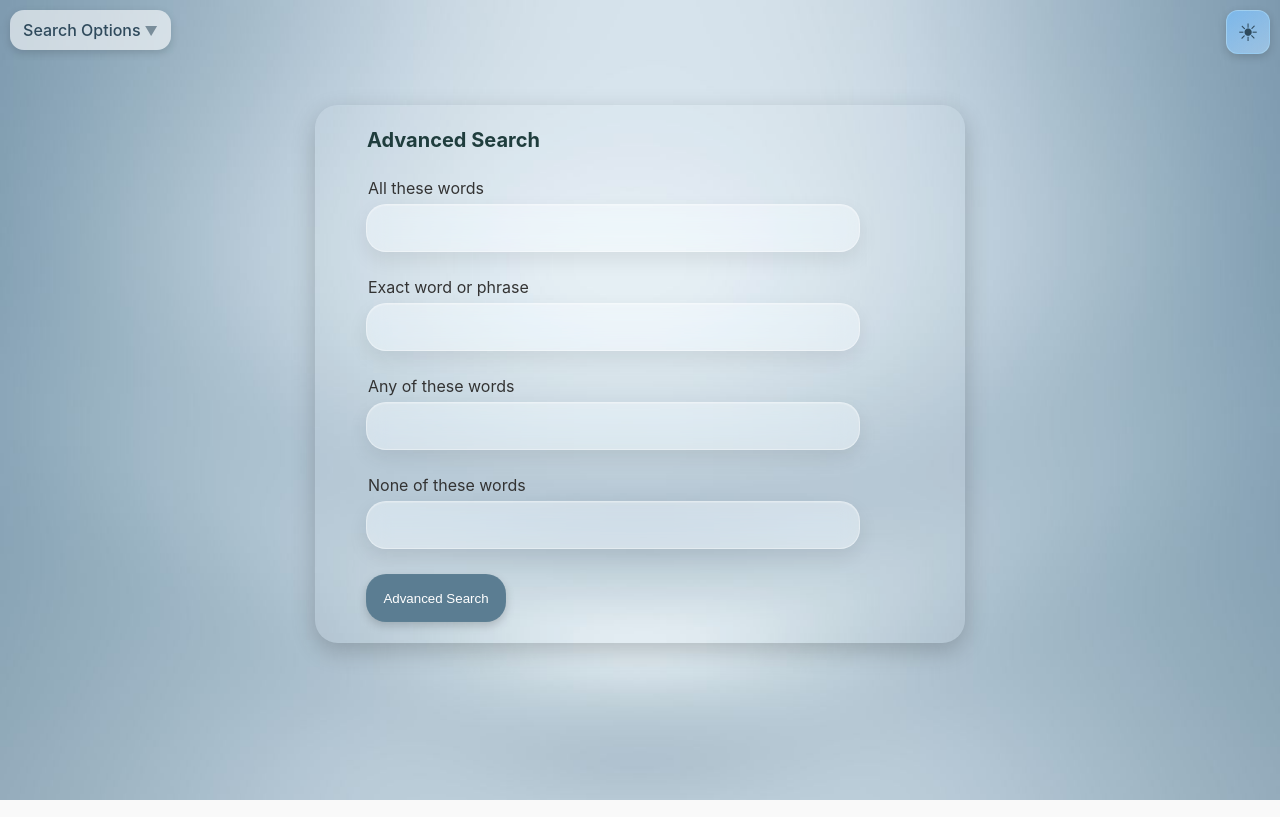
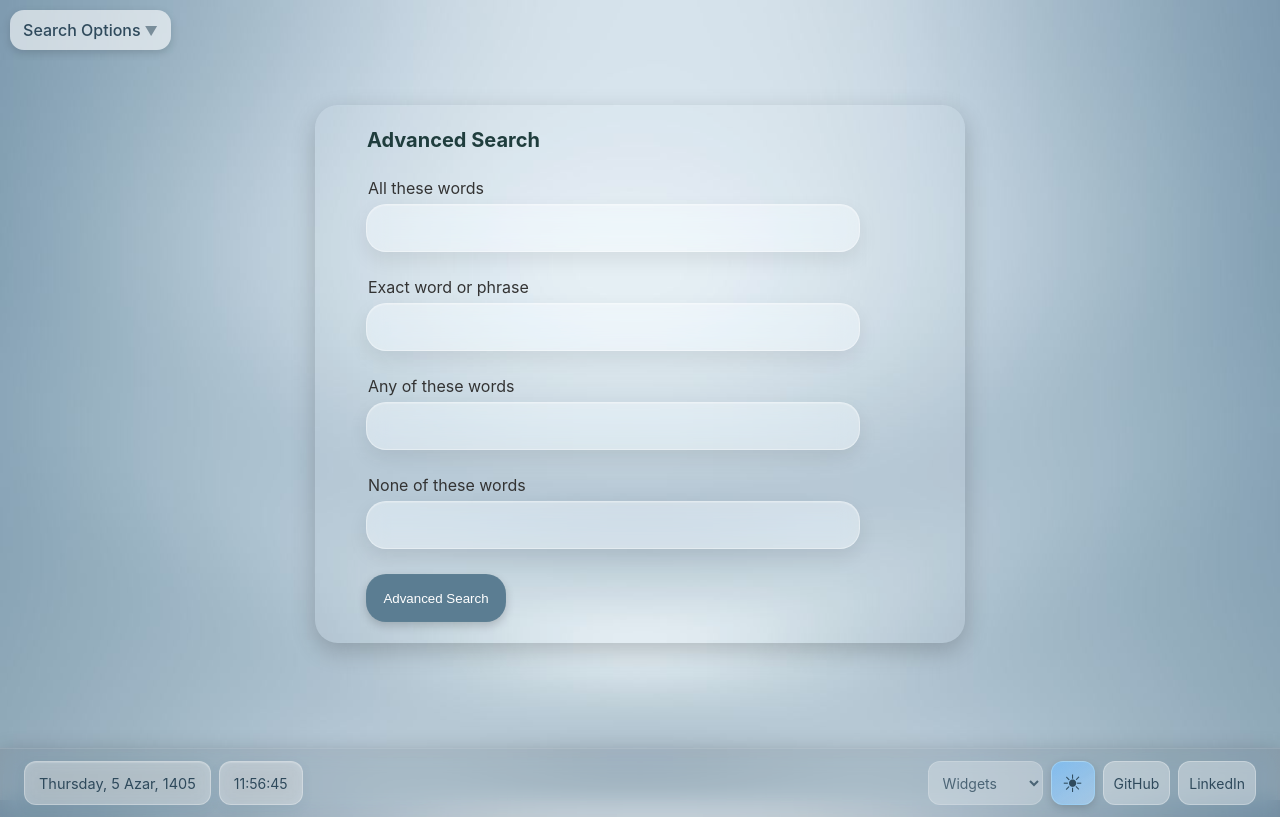
Before and after one commit to kooshamajl/WebSearchApp, a React (Vite) app: page /advanced in a window 1280 px wide. Built offline with nearby package versions, Linux system fonts and the light colour scheme.

Commit message:
feat: migrate shared application footer

```diff
--- a/css/dark-mode.css
+++ b/css/dark-mode.css
@@ -462,7 +462,8 @@
 }
 
 :root:not([data-theme="light"]) .footer-date-card span,
-:root:not([data-theme="light"]) .footer-time-card span {
+:root:not([data-theme="light"]) .footer-time-card span,
+:root:not([data-theme="light"]) :is(.footer-date-card, .footer-time-card) time {
 
   color: #eee;
 
--- a/css/footer.css
+++ b/css/footer.css
@@ -1,7 +1,6 @@
 /* ============================
    Site Footer
-   Markup for this is injected at runtime from html/partials/footer.html
-   by js/footer-loader.js, then wired up by js/footer.js.
+   Shared by the React footer and the legacy footer partial.
    ============================ */
 
 .site-footer {
@@ -316,3 +315,69 @@
   color: #fff;
   transform: translateY(-1.5px);
 }
+
+.app-footer {
+  flex-wrap: wrap;
+  gap: 12px 20px;
+}
+
+.app-footer :is(.footer-left, .footer-right, .social-icons) {
+  flex-wrap: wrap;
+  gap: 8px;
+}
+
+.app-footer :is(.footer-date-card, .footer-time-card, .footer-widget-select, .social-icons a) {
+  min-height: 44px;
+  max-width: 100%;
+  font: inherit;
+  color: var(--color-text-muted);
+}
+
+.app-footer .footer-time-card {
+  font-variant-numeric: tabular-nums;
+}
+
+.app-footer .footer-widget-select,
+.app-footer .social-icons a {
+  padding: 0 10px;
+  border: 1px solid var(--border-soft, rgba(255, 255, 255, .28));
+  border-radius: var(--radius-control);
+  background: var(--glass-light, rgba(255, 255, 255, .34));
+  color: var(--text-main, var(--color-text-muted));
+}
+
+.app-footer .footer-widget-select:disabled {
+  opacity: .75;
+}
+
+.app-footer .social-icons a {
+  display: inline-flex;
+  align-items: center;
+  text-decoration: none;
+}
+
+.app-footer .social-icons a:hover {
+  text-decoration: underline;
+}
+
+.app-footer :is(button, a, select):focus-visible {
+  outline: 2px solid var(--focus-blue);
+  outline-offset: 2px;
+}
+
+@media (max-width: 600px) {
+  .app-footer {
+    padding: 12px 16px;
+  }
+
+  .app-footer :is(.footer-left, .footer-right) {
+    width: 100%;
+  }
+}
+
+@media (prefers-reduced-motion: reduce) {
+  .app-footer,
+  .app-footer :is(.footer-date-card, .footer-time-card, .social-icons a) {
+    transition: none;
+  }
+}
--- a/css/main-style.css
+++ b/css/main-style.css
@@ -111,6 +111,19 @@ main {
   min-height: calc(100vh - 178px);
 }
 
+.app-layout {
+  display: flex;
+  flex-direction: column;
+  min-height: 100vh;
+  min-height: 100dvh;
+}
+
+.app-layout > main {
+  display: flow-root;
+  flex: 1;
+  min-height: 0;
+}
+
 /* ============================
    Glass Widget Base
    ============================ */
@@ -165,12 +178,6 @@ main {
   position: absolute;
   top: 10px;
   left: 10px;
-}
-
-.app-theme-control {
-  position: absolute;
-  top: 10px;
-  right: 10px;
 }
 
 .search-dropdown {
--- a/src/components/layout/AppLayout.tsx
+++ b/src/components/layout/AppLayout.tsx
@@ -1,5 +1,5 @@
 import type { ReactNode } from "react";
-import ThemeToggle from "../common/ThemeToggle";
+import Footer from "./Footer";
 import Navigation from "./Navigation";
 
 interface AppLayoutProps {
@@ -8,12 +8,12 @@ interface AppLayoutProps {
 
 export default function AppLayout({ children }: AppLayoutProps) {
     return (
-        <main>
-            <Navigation />
-            <div className="app-theme-control">
-                <ThemeToggle />
-            </div>
-            {children}
-        </main>
+        <div className="app-layout">
+            <main>
+                <Navigation />
+                {children}
+            </main>
+            <Footer />
+        </div>
     );
 }
--- /dev/null
+++ b/src/components/layout/Footer.tsx
@@ -0,0 +1,87 @@
+import { useEffect, useState } from "react";
+import ThemeToggle from "../common/ThemeToggle";
+import { formatFooterDate, formatFooterTime, type ClockFormat, type DateFormat } from "../../utils/footerDateTime";
+
+import "../../../css/footer.css";
+
+const DATE_FORMAT_KEY = "dateFormat";
+const CLOCK_FORMAT_KEY = "clockFormat";
+
+function readPreference(key: string): string | null {
+    try {
+        return localStorage.getItem(key);
+    } catch {
+        return null;
+    }
+}
+
+function savePreference(key: string, value: string) {
+    try {
+        localStorage.setItem(key, value);
+    } catch {
+        // The format still applies to the current page when storage is unavailable.
+    }
+}
+
+export default function Footer() {
+    const [now, setNow] = useState(() => new Date());
+    const [dateFormat, setDateFormat] = useState<DateFormat>(() =>
+        readPreference(DATE_FORMAT_KEY) === "gregorian" ? "gregorian" : "persian"
+    );
+    const [clockFormat, setClockFormat] = useState<ClockFormat>(() =>
+        readPreference(CLOCK_FORMAT_KEY) === "12" ? "12" : "24"
+    );
+
+    useEffect(() => {
+        const timer = window.setInterval(() => setNow(new Date()), 1000);
+        return () => window.clearInterval(timer);
+    }, []);
+
+    function toggleDateFormat() {
+        const next = dateFormat === "persian" ? "gregorian" : "persian";
+        setDateFormat(next);
+        savePreference(DATE_FORMAT_KEY, next);
+    }
+
+    function toggleClockFormat() {
+        const next = clockFormat === "24" ? "12" : "24";
+        setClockFormat(next);
+        savePreference(CLOCK_FORMAT_KEY, next);
+    }
+
+    const timestamp = now.toISOString();
+
+    return (
+        <footer className="site-footer app-footer">
+            <div className="footer-left">
+                <button type="button" className="footer-date-card" aria-label="Toggle date format"
+                    aria-describedby="full-date" onClick={toggleDateFormat}>
+                    <time id="full-date" dateTime={timestamp}>{formatFooterDate(now, dateFormat)}</time>
+                </button>
+
+                <button type="button" className="footer-time-card" aria-label="Toggle clock format"
+                    aria-describedby="full-time" onClick={toggleClockFormat}>
+                    <time id="full-time" dateTime={timestamp}>{formatFooterTime(now, clockFormat)}</time>
+                </button>
+            </div>
+
+            <div className="footer-right">
+                <select className="footer-widget-select" aria-label="Widgets" defaultValue="" disabled>
+                    <option value="">Widgets</option>
+                    <option value="weather">Weather</option>
+                    <option value="crypto">Crypto</option>
+                    <option value="DailyTask">Task</option>
+                    <option value="quick-links">Quick links</option>
+                    <option value="ping">Ping</option>
+                </select>
+
+                <ThemeToggle />
+
+                <div className="social-icons">
+                    <a href="https://github.com/KooshaMajl" target="_blank" rel="noopener">GitHub</a>
+                    <a href="https://www.linkedin.com/in/koosha-majlessi-3b609038b" target="_blank" rel="noopener">LinkedIn</a>
+                </div>
+            </div>
+        </footer>
+    );
+}
--- /dev/null
+++ b/src/utils/footerDateTime.ts
@@ -0,0 +1,43 @@
+export type DateFormat = "persian" | "gregorian";
+export type ClockFormat = "24" | "12";
+
+const gregorianDate = new Intl.DateTimeFormat("en-US", {
+    calendar: "gregory", weekday: "long", year: "numeric", month: "long", day: "numeric",
+});
+const weekday = new Intl.DateTimeFormat("en-US", { weekday: "long" });
+const persianDate = new Intl.DateTimeFormat("en-US", {
+    calendar: "persian", numberingSystem: "latn", year: "numeric", month: "numeric", day: "numeric",
+});
+const supportsPersianCalendar = persianDate.resolvedOptions().calendar === "persian";
+const persianMonths = [
+    "Farvardin", "Ordibehesht", "Khordad", "Tir", "Mordad", "Shahrivar",
+    "Mehr", "Aban", "Azar", "Dey", "Bahman", "Esfand",
+];
+
+const clockFormatters: Record<ClockFormat, Intl.DateTimeFormat> = {
+    "24": new Intl.DateTimeFormat("en-US", {
+        hour: "2-digit", minute: "2-digit", second: "2-digit", hourCycle: "h23",
+    }),
+    "12": new Intl.DateTimeFormat("en-US", {
+        hour: "numeric", minute: "2-digit", second: "2-digit", hourCycle: "h12",
+    }),
+};
+
+export function formatFooterDate(date: Date, format: DateFormat): string {
+    if (format === "gregorian" || !supportsPersianCalendar) {
+        return gregorianDate.format(date);
+    }
+
+    const parts = persianDate.formatToParts(date);
+    const day = parts.find(({ type }) => type === "day")?.value;
+    const monthIndex = Number(parts.find(({ type }) => type === "month")?.value) - 1;
+    const year = parts.find(({ type }) => type === "year")?.value;
+    const month = persianMonths[monthIndex];
+    if (!day || !month || !year) return gregorianDate.format(date);
+
+    return `${weekday.format(date)}, ${day} ${month}, ${year}`;
+}
+
+export function formatFooterTime(date: Date, format: ClockFormat): string {
+    return clockFormatters[format].format(date);
+}
```
